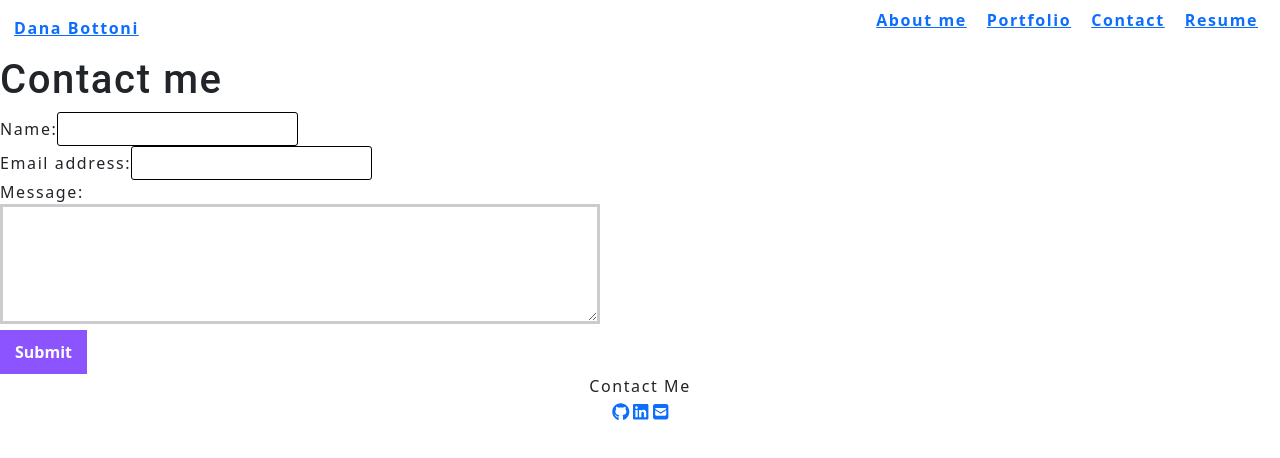
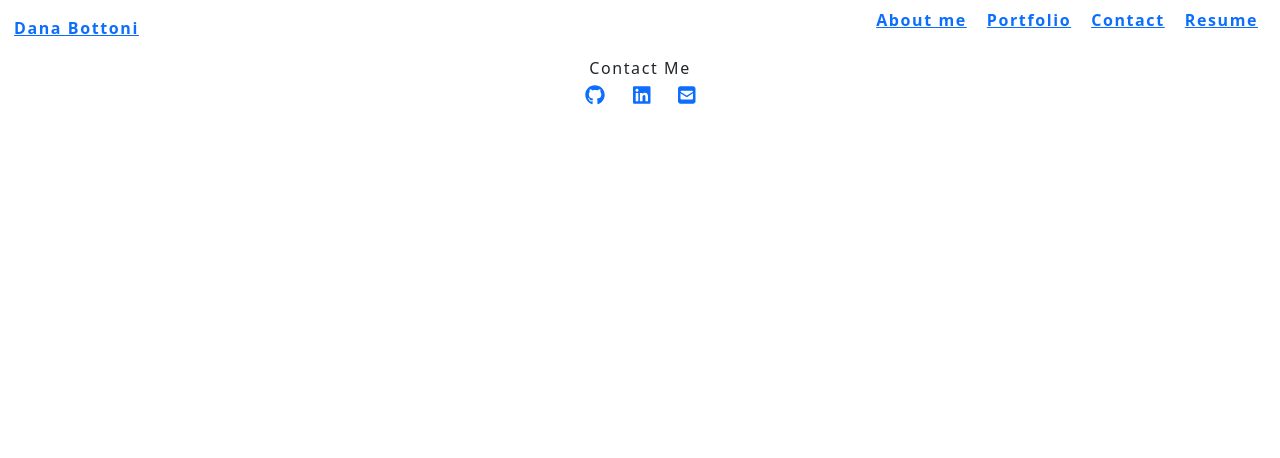
Before and after one commit to dbottoni/react-portfolio, a React (Create React App) app: page /#/ in a window 1280 px wide. Before the commit this address led to /#/contact. Shown: the top 458 px of the page. Built offline with nearby package versions, Linux system fonts and the light colour scheme.

Commit message:
contat page styling

```diff
--- a/src/components/Contact/index.js
+++ b/src/components/Contact/index.js
@@ -38,18 +38,18 @@
   };
 
   return (
-    <section>
+    <section className="contactSection">
       <h1 data-testid="h1tag">Contact me</h1>
       <form id="contact-form" onSubmit={handleSubmit}>
-        <div>
+        <div className="contactDiv">
           <label htmlFor="name">Name:</label>
           <input type="text" name="name" defaultValue={name} onBlur={handleChange} />
         </div>
-        <div>
+        <div className="contactDiv">
           <label htmlFor="email">Email address:</label>
           <input type="email" name="email" defaultValue={email} onBlur={handleChange} />
         </div>
-        <div>
+        <div className="contactDiv">
           <label htmlFor="message">Message:</label>
           <textarea name="message" rows="5" defaultValue={message} onBlur={handleChange} />
         </div>
--- a/src/components/Footer/index.js
+++ b/src/components/Footer/index.js
@@ -12,13 +12,13 @@
     <div>Contact Me</div>
     <div class="contact">
       <p class="field">
-        <a class ="button is-large" href="https://github.com/dbottoni" target="_blank" >
+        <a class ="btn-lg" href="https://github.com/dbottoni" target="_blank" >
           <FontAwesomeIcon icon={faGithub} />
         </a>
-        <a class="button is-large" href="https://www.linkedin.com/in/dana-bottoni/" target="_blank">
+        <a class="btn-lg" href="https://www.linkedin.com/in/dana-bottoni/" target="_blank">
           <FontAwesomeIcon icon={faLinkedin} />
         </a>
-        <a class="button is-large" href="mailto:danabottoni@gmail.com" target="_blank">
+        <a class="btn-lg" href="mailto:danabottoni@gmail.com" target="_blank">
           <FontAwesomeIcon icon={faEnvelopeSquare}/>
         </a>
       </p>
--- a/src/components/Nav/index.js
+++ b/src/components/Nav/index.js
@@ -1,5 +1,4 @@
 import React from 'react';
-//import { Link } from 'react-router-dom';
 import 'bootstrap/dist/css/bootstrap.min.css';
 
 
@@ -9,7 +8,7 @@
     <nav className="navbar navbar-default">
       <div className="container-fluid">
         <div className="navbar-header">
-          <a data-testid="link" href="/">
+          <a data-testid="about" href="#about">
             Dana Bottoni
           </a>
         </div>
--- a/src/index.css
+++ b/src/index.css
@@ -1,4 +1,3 @@
-
 main {
   margin: 0 auto;
   max-width: 90%;
@@ -6,8 +5,8 @@
 }
 :root {
   --primary: #8c54ff;
-  --secondary: #F3A847;
-  --tertiary: #B12704;
+  --secondary: #f3a847;
+  --tertiary: #b12704;
   --light: #fafafa;
   --dark: #000000;
   --darker: #111111;
@@ -15,7 +14,6 @@
   --spacing-one: calc(1rem * 0.5);
   --spacing-two: calc(1rem);
   --spacing-five: calc(2.5rem);
-
 }
 
 * {
@@ -33,11 +31,10 @@
   font-weight: 600;
   line-height: 1.5;
   font-size: 18px;
-  letter-spacing: .1em;
+  letter-spacing: 0.1em;
   background: var(--dark);
   color: var(--light);
-  font-family: 'Poiret One', cursive;
-
+  font-family: "Poiret One", cursive;
 }
 
 h1,
@@ -46,7 +43,7 @@
 h4,
 h5,
 h6 {
-  font-family: 'Roboto', sans-serif;
+  font-family: "Roboto", sans-serif;
   font-weight: 500;
   margin: 5px 0;
   line-height: 1.25;
@@ -103,7 +100,7 @@
   font-size: 1rem;
   text-decoration: none;
   padding: 0.25rem 1rem;
-  border-radius: .5rem;
+  border-radius: 0.5rem;
   border: none;
   outline: none;
   cursor: pointer;
@@ -112,12 +109,12 @@
 }
 
 button:hover {
-  opacity: .8;
+  opacity: 0.8;
 }
 
 button[disabled] {
   cursor: default;
-  opacity: .8;
+  opacity: 0.8;
 }
 
 img {
@@ -143,7 +140,7 @@
 
 input:focus {
   border: 1px solid var(--secondary);
-  box-shadow: 0 0 .25rem rgba(0, 0, 0, .5);
+  box-shadow: 0 0 0.25rem rgba(0, 0, 0, 0.5);
 }
 
 li {
@@ -154,7 +151,7 @@
   text-decoration: none;
 }
 
-nav  li {
+nav li {
   cursor: pointer;
 }
 
@@ -242,34 +239,17 @@
   cursor: pointer;
 }
 
-.modalBackdrop {
-	background: rgba(0, 0, 0, .65);
-	bottom: 0;
-	left: 0;
-	overflow: auto;
-	position: fixed;
-	right: 0;
-	top: 0;
-	z-index: 1;
+.contactSection {
+  margin-left: 30px;
+  padding: 10px;
 }
 
-.modalContainer {
-	background: var(--darker);
-	border-radius: 5px;
-	max-width: 100%;
-	margin: 50px auto;
-	padding: 15px;
-	width: 960px;
-}
-
-.modalTitle {
-	font-size: 18px;
-	font-weight: 600;
-	margin-bottom: 25px;
+.contactDiv {
+  padding: 10px;
 }
 
 button {
-	background: var(--primary);
+  background: #0d6efd;
   border: 0;
   border-radius: 5px;
   color: #fff;
@@ -287,7 +267,6 @@
   padding: 2px 4px;
   margin-left: -2px;
   margin-right: -2px;
-
 }
 
 .navActive {
```
Lines whose indentation alone changed are shown as unchanged.
